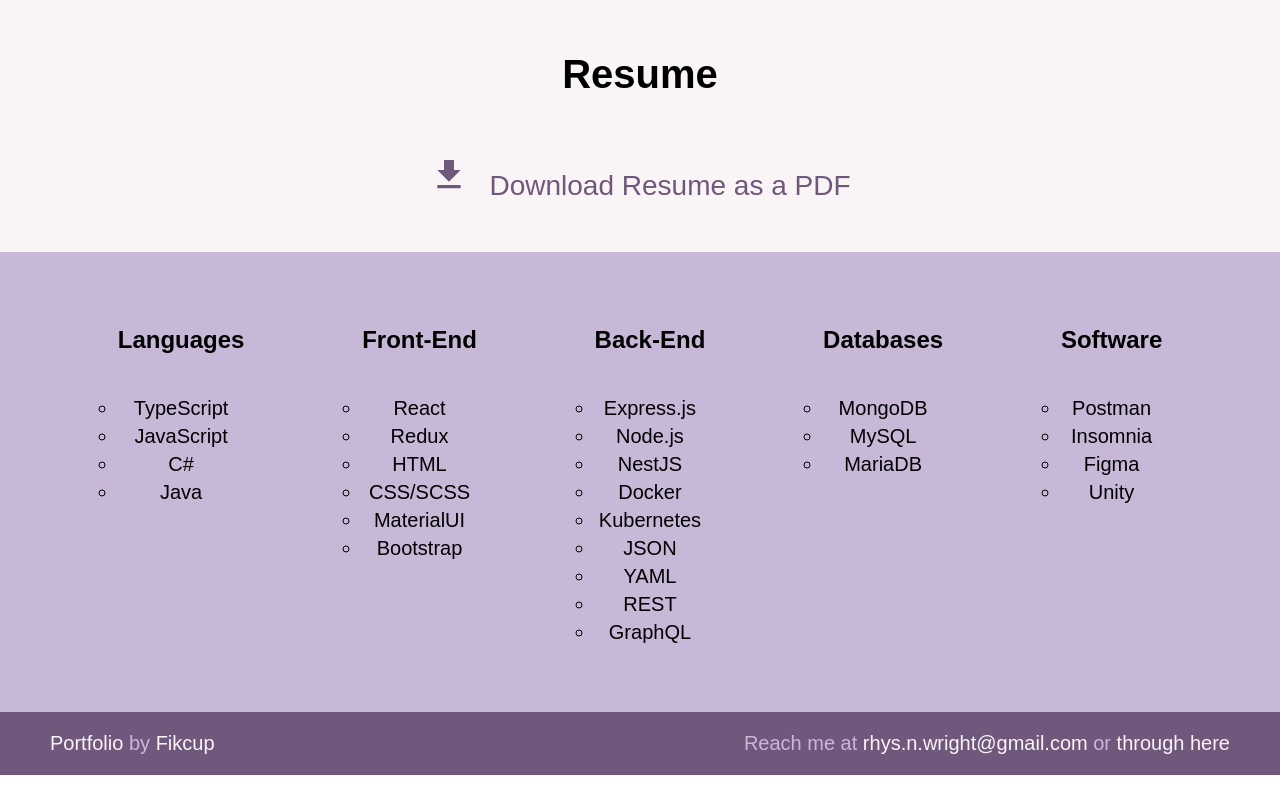
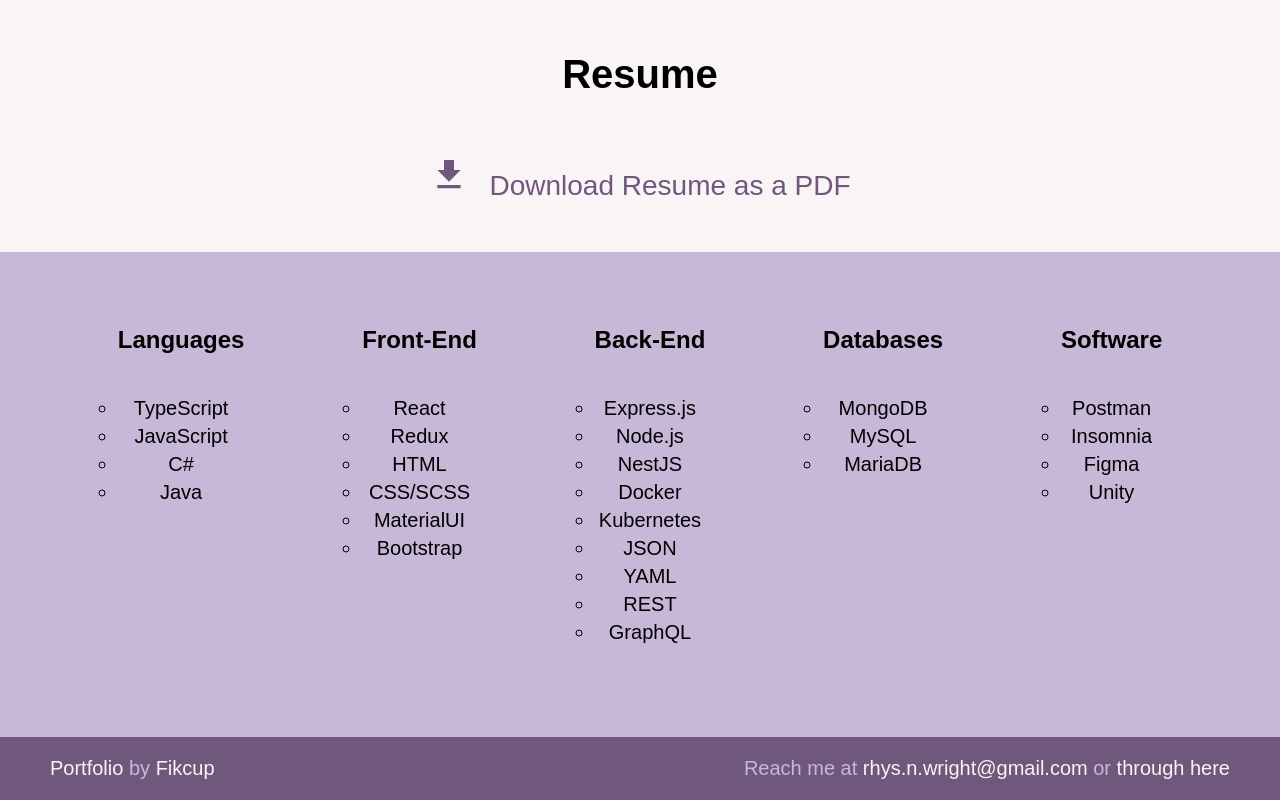
Before and after one commit to Fikcup/react-portfolio, a React (Create React App) app: page /#/resume in a window 1280 px wide. Shown: the part 300-1100 px from the top of the page. Before the commit the page ends 1075 px from the top, so only its background shows below. Built offline with nearby package versions, Linux system fonts and the light colour scheme; a web font is replaced by a local one.

Commit message:
style : restyled contact me form

```diff
--- a/src/_mixins.scss
+++ b/src/_mixins.scss
@@ -10,7 +10,7 @@
 }
 
 @mixin sectionBottomSpacing {
-    padding-bottom: 50px;
+    padding-bottom: 75px;
 }
 
 @mixin setSectionTitle {
@@ -35,7 +35,6 @@
 
 @mixin setResumeTitle {
     font-size: $contactTitleSize;
-    padding-top: $contactTitleSpacing;
     padding-bottom: $contactTitleSpacing;
 }
 
--- a/src/components/Contact/index.js
+++ b/src/components/Contact/index.js
@@ -27,7 +27,6 @@
             <h2 className="sectionTitle">Let's Work Together</h2>
 
             <article className="emailForm contactContainer">
-                <h3 className="contactTitle">Send me an email</h3>
                 <form ref={form} onSubmit={sendEmail} name="contactForm">
                     <label>Name</label><br />
                     <input type="text" name="user_name" /><br />
--- a/src/components/Contact/style.scss
+++ b/src/components/Contact/style.scss
@@ -15,12 +15,12 @@
 }
 
 .emailForm label {
-    font-size: 1.25rem;
+    font-size: 1.4rem;
 }
 
 .emailForm input,
 .emailForm textarea {
-    height: 1.5rem;
+    height: 1.75rem;
     width: 50%;
     font-size: 1.25rem;
 }
```
